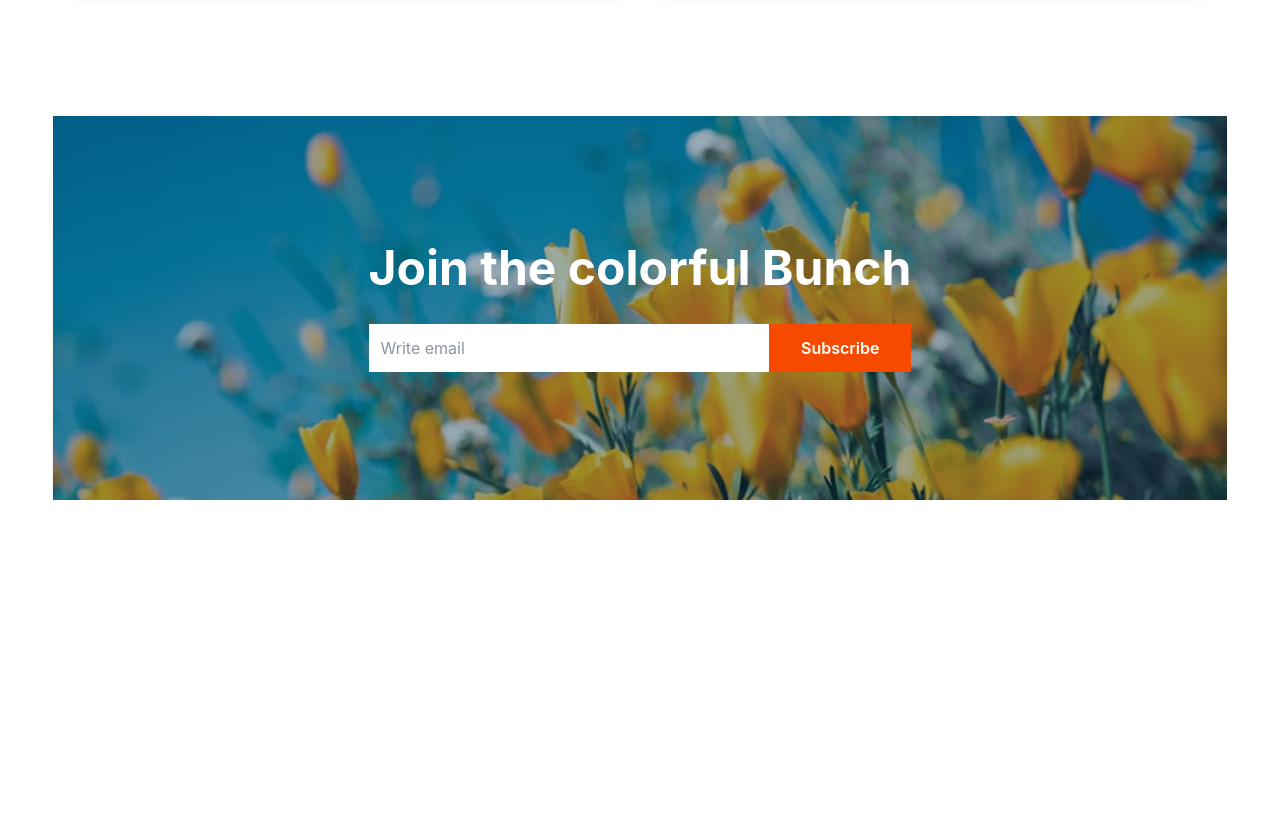
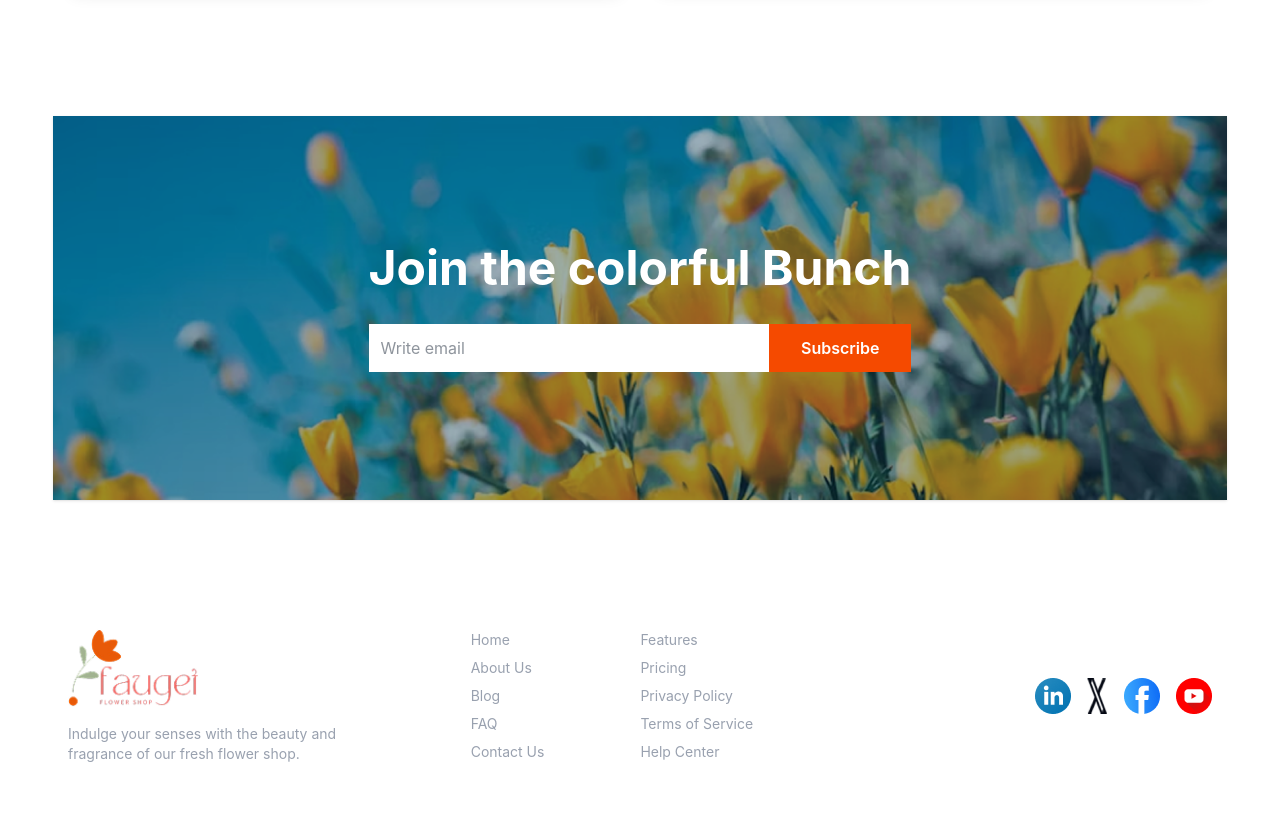
Before and after one commit to M-H-Nayem/Flower-Store, a plain HTML site: page index.html in a window 1280 px wide. Shown: the part 3387-4215 px from the top of the page. Before the commit the page ends 3887 px from the top, so only its background shows below. Drawn offline with nearby package versions, Linux system fonts and the light colour scheme.

Commit message:
Added Footer Section

```diff
--- a/index.html
+++ b/index.html
@@ -397,6 +397,128 @@
     </section>
 
 
+     <!-- Footer Section -->
+    <footer class="mt-8 lg:mt-16 py-12 md:py-16 px-4">
+      <div
+        class="w-11/12 mx-auto flex flex-col items-start md:flex-row lg:justify-between lg:items-center md:items-start gap-8 md:gap-16"
+      >
+        <!-- Left Section: Logo and Description -->
+        <div
+          class="flex flex-col items-start md:items-start text-start md:text-left md:w-1/3"
+        >
+          <img
+            src="./assets/logo.png"
+            alt="Fauget Flower Shop Logo"
+            class="h-20 mb-4"
+          />
+          <p class="text-gray-400 text-sm max-w-xs">
+            Indulge your senses with the beauty and fragrance of our fresh
+            flower shop.
+          </p>
+        </div>
+
+        <!-- Middle Sections: Navigation Links -->
+        <div
+          class="flex flex-col sm:flex-row justify-around md:justify-start gap-8 sm:gap-16 md:gap-24 md:w-1/3"
+        >
+          <!-- Navigation Column 1 -->
+          <div class="flex flex-col gap-3">
+            <ul class="space-y-2 text-gray-400 text-sm">
+              <li>
+                <a
+                  href="#"
+                  class="hover:text-orange-300 transition-colors duration-200"
+                  >Home</a
+                >
+              </li>
+              <li>
+                <a
+                  href="#"
+                  class="hover:text-orange-300 transition-colors duration-200"
+                  >About Us</a
+                >
+              </li>
+              <li>
+                <a
+                  href="#"
+                  class="hover:text-orange-300 transition-colors duration-200"
+                  >Blog</a
+                >
+              </li>
+              <li>
+                <a
+                  href="#"
+                  class="hover:text-orange-300 transition-colors duration-200"
+                  >FAQ</a
+                >
+              </li>
+              <li>
+                <a
+                  href="#"
+                  class="hover:text-orange-300 transition-colors duration-200"
+                  >Contact Us</a
+                >
+              </li>
+            </ul>
+          </div>
+
+          <!-- Navigation Column 2 -->
+          <div class="flex flex-col gap-3">
+            <ul class="space-y-2 text-gray-400 text-sm">
+              <li>
+                <a
+                  href="#"
+                  class="hover:text-orange-300 transition-colors duration-200"
+                  >Features</a
+                >
+              </li>
+              <li>
+                <a
+                  href="#"
+                  class="hover:text-orange-300 transition-colors duration-200"
+                  >Pricing</a
+                >
+              </li>
+              <li>
+                <a
+                  href="#"
+                  class="hover:text-orange-300 transition-colors duration-200"
+                  >Privacy Policy</a
+                >
+              </li>
+              <li>
+                <a
+                  href="#"
+                  class="hover:text-orange-300 transition-colors duration-200"
+                  >Terms of Service</a
+                >
+              </li>
+              <li>
+                <a
+                  href="#"
+                  class="hover:text-orange-300 transition-colors duration-200"
+                  >Help Center</a
+                >
+              </li>
+            </ul>
+          </div>
+        </div>
+
+        <!-- Right Section: Social Media Icons -->
+        <div
+          class="flex flex-col items-center md:items-end md:w-1/3 mt-8 md:mt-0"
+        >
+          <div class="flex space-x-4">
+            <img src="./assets/icon-linkedin.png" alt="" />
+            <img src="./assets/icon-twitter.png" alt="" />
+            <img src="./assets/icon-facebook.png" alt="" />
+            <img src="./assets/icon-youtube.png" alt="" />
+          </div>
+        </div>
+      </div>
+    </footer>
+
+
 
 
   </body>
```
